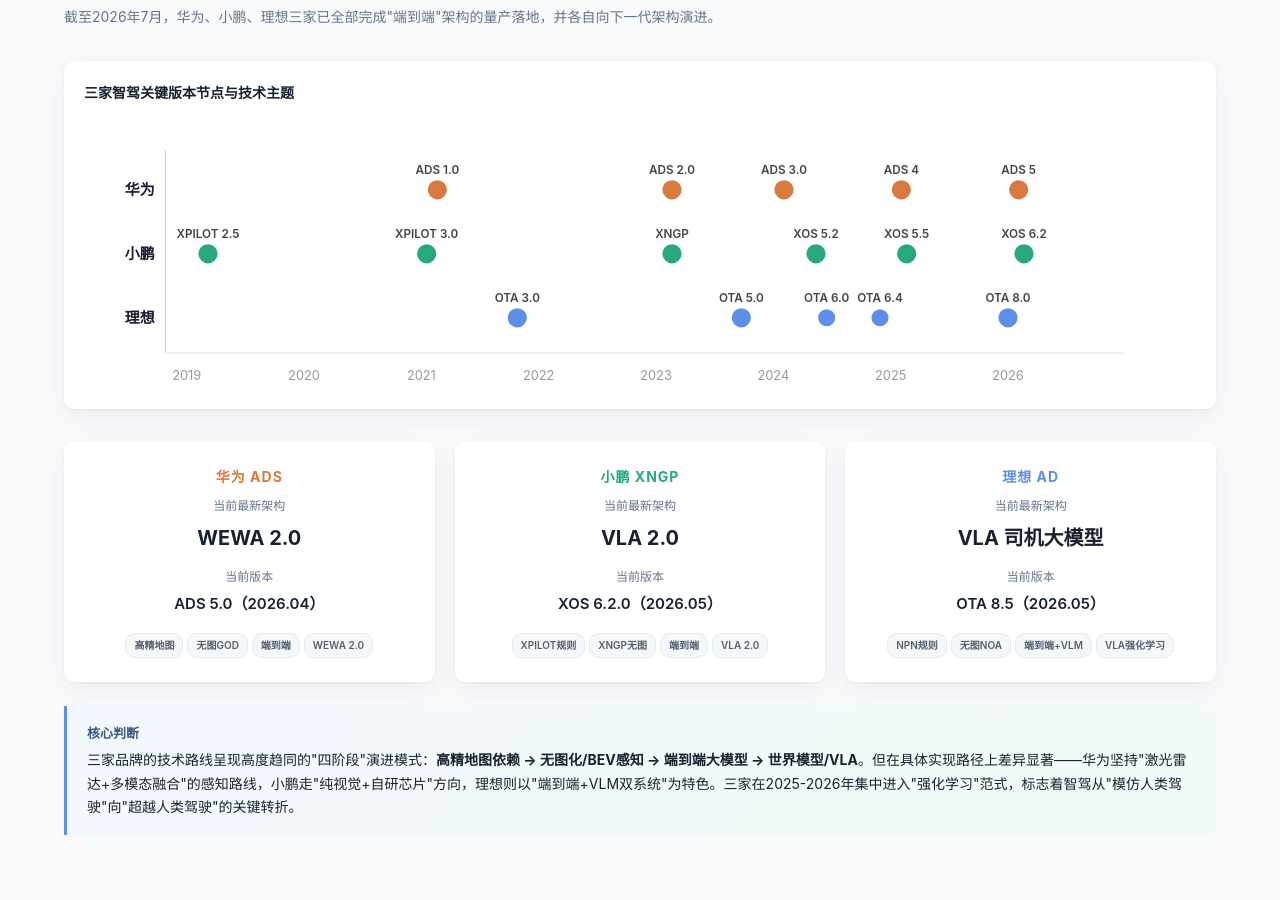
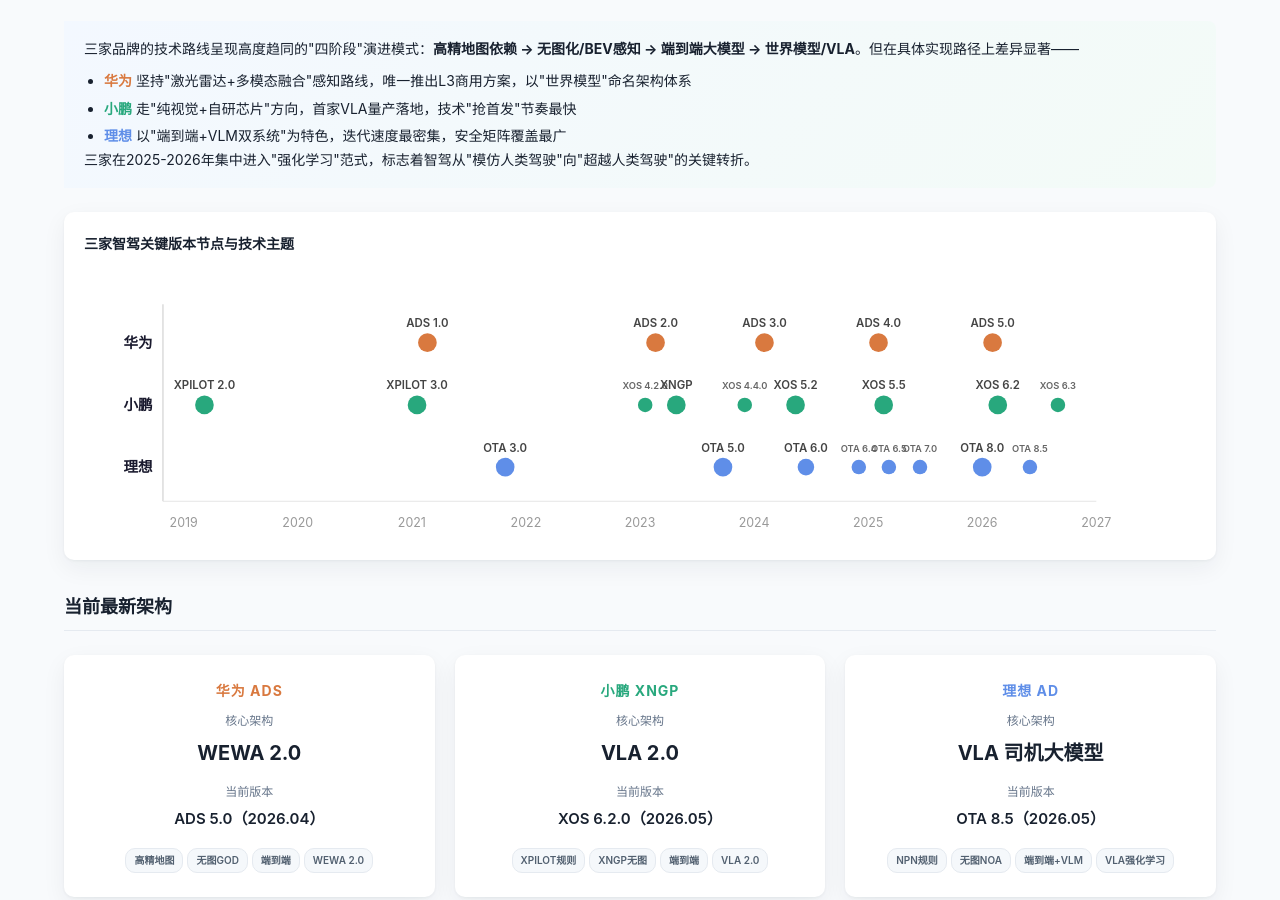
Before and after one commit to GY980/Qianli-Projects, a plain HTML site: page 智驾技术发展路线分析报告.html in a window 1280 px wide. Shown: the part 510-1410 px from the top of the page. Drawn offline with Linux system fonts and the light colour scheme.

Commit message:
2026-0720 更新智驾技术路线HTML

```diff
--- a/智驾技术发展路线分析报告.html
+++ b/智驾技术发展路线分析报告.html
@@ -295,12 +295,14 @@ footer { padding: 32px 0; text-align: center; font-size: 12px; color: var(--mute
 <section id="overview">
 <div class="container">
   <h2>三家智驾关键版本节点与技术主题</h2>
-  <p class="section-desc">截至2026年7月，华为、小鹏、理想三家已全部完成"端到端"架构的量产落地，并各自向下一代架构演进。</p>
+  <div class="insight" style="border-left:none;">
+    三家品牌的技术路线呈现高度趋同的"四阶段"演进模式：<strong>高精地图依赖 → 无图化/BEV感知 → 端到端大模型 → 世界模型/VLA</strong>。但在具体实现路径上差异显著——<ul style="margin:8px 0 0 20px;padding:0;"><li style="margin-bottom:4px;"><span style="color:var(--accent-hw);font-weight:700;">华为</span> 坚持"激光雷达+多模态融合"感知路线，唯一推出L3商用方案，以"世界模型"命名架构体系</li><li style="margin-bottom:4px;"><span style="color:var(--accent-xp);font-weight:700;">小鹏</span> 走"纯视觉+自研芯片"方向，首家VLA量产落地，技术"抢首发"节奏最快</li><li style="margin-bottom:0;"><span style="color:var(--accent-li);font-weight:700;">理想</span> 以"端到端+VLM双系统"为特色，迭代速度最密集，安全矩阵覆盖最广</li></ul>三家在2025-2026年集中进入"强化学习"范式，标志着智驾从"模仿人类驾驶"向"超越人类驾驶"的关键转折。
+  </div>
 
   <!-- ===== 关键版本时间轴 ===== -->
   <div class="timeline-chart">
     <div class="tc-title">三家智驾关键版本节点与技术主题</div>
-    <svg class="timeline-svg" viewBox="0 0 1050 260" role="img" aria-label="三大品牌关键版本时间轴">
+    <svg class="timeline-svg" viewBox="0 0 1080 260" role="img" aria-label="三大品牌关键版本时间轴">
       <!-- Y-axis line -->
       <line x1="80" y1="30" x2="80" y2="220" stroke="#ccc" stroke-width="1"/>
       <!-- Grid lines -->
@@ -315,6 +317,7 @@ footer { padding: 32px 0; text-align: center; font-size: 12px; color: var(--mute
         <text x="650" y="245">2024</text>
         <text x="760" y="245">2025</text>
         <text x="870" y="245">2026</text>
+        <text x="980" y="245">2027</text>
       </g>
       <!-- Brand labels -->
       <g font-size="14" font-weight="700" text-anchor="end" fill="#1a1a2e">
@@ -330,25 +333,31 @@ footer { padding: 32px 0; text-align: center; font-size: 12px; color: var(--mute
         <circle cx="555" cy="67" r="9"/>
         <text x="660" y="52" font-size="11" text-anchor="middle" fill="#444" font-weight="600">ADS 3.0</text>
         <circle cx="660" cy="67" r="9"/>
-        <text x="770" y="52" font-size="11" text-anchor="middle" fill="#444" font-weight="600">ADS 4</text>
+        <text x="770" y="52" font-size="11" text-anchor="middle" fill="#444" font-weight="600">ADS 4.0</text>
         <circle cx="770" cy="67" r="9"/>
-        <text x="880" y="52" font-size="11" text-anchor="middle" fill="#444" font-weight="600">ADS 5</text>
+        <text x="880" y="52" font-size="11" text-anchor="middle" fill="#444" font-weight="600">ADS 5.0</text>
         <circle cx="880" cy="67" r="9"/>
       </g>
       <!-- XPeng dots -->
       <g fill="var(--accent-xp)">
-        <text x="120" y="112" font-size="11" text-anchor="middle" fill="#444" font-weight="600">XPILOT 2.5</text>
+        <text x="120" y="112" font-size="11" text-anchor="middle" fill="#444" font-weight="600">XPILOT 2.0</text>
         <circle cx="120" cy="127" r="9"/>
         <text x="325" y="112" font-size="11" text-anchor="middle" fill="#444" font-weight="600">XPILOT 3.0</text>
         <circle cx="325" cy="127" r="9"/>
-        <text x="555" y="112" font-size="11" text-anchor="middle" fill="#444" font-weight="600">XNGP</text>
-        <circle cx="555" cy="127" r="9"/>
+        <text x="545" y="112" font-size="9" text-anchor="middle" fill="#666" font-weight="600">XOS 4.2.0</text>
+        <circle cx="545" cy="127" r="7"/>
+        <text x="575" y="112" font-size="11" text-anchor="middle" fill="#444" font-weight="600">XNGP</text>
+        <circle cx="575" cy="127" r="9"/>
+        <text x="641" y="112" font-size="9" text-anchor="middle" fill="#666" font-weight="600">XOS 4.4.0</text>
+        <circle cx="641" cy="127" r="7"/>
         <text x="690" y="112" font-size="11" text-anchor="middle" fill="#444" font-weight="600">XOS 5.2</text>
         <circle cx="690" cy="127" r="9"/>
         <text x="775" y="112" font-size="11" text-anchor="middle" fill="#444" font-weight="600">XOS 5.5</text>
         <circle cx="775" cy="127" r="9"/>
         <text x="885" y="112" font-size="11" text-anchor="middle" fill="#444" font-weight="600">XOS 6.2</text>
         <circle cx="885" cy="127" r="9"/>
+        <text x="943" y="112" font-size="9" text-anchor="middle" fill="#666" font-weight="600">XOS 6.3</text>
+        <circle cx="943" cy="127" r="7"/>
       </g>
       <!-- Li Auto dots -->
       <g fill="var(--accent-li)">
@@ -358,18 +367,25 @@ footer { padding: 32px 0; text-align: center; font-size: 12px; color: var(--mute
         <circle cx="620" cy="187" r="9"/>
         <text x="700" y="172" font-size="11" text-anchor="middle" fill="#444" font-weight="600">OTA 6.0</text>
         <circle cx="700" cy="187" r="8"/>
-        <text x="750" y="172" font-size="11" text-anchor="middle" fill="#444" font-weight="600">OTA 6.4</text>
-        <circle cx="750" cy="187" r="8"/>
+        <text x="751" y="172" font-size="9" text-anchor="middle" fill="#666" font-weight="600">OTA 6.4</text>
+        <circle cx="751" cy="187" r="7"/>
+        <text x="780" y="172" font-size="9" text-anchor="middle" fill="#666" font-weight="600">OTA 6.5</text>
+        <circle cx="780" cy="187" r="7"/>
+        <text x="810" y="172" font-size="9" text-anchor="middle" fill="#666" font-weight="600">OTA 7.0</text>
+        <circle cx="810" cy="187" r="7"/>
         <text x="870" y="172" font-size="11" text-anchor="middle" fill="#444" font-weight="600">OTA 8.0</text>
         <circle cx="870" cy="187" r="9"/>
+        <text x="916" y="172" font-size="9" text-anchor="middle" fill="#666" font-weight="600">OTA 8.5</text>
+        <circle cx="916" cy="187" r="7"/>
       </g>
     </svg>
   </div>
 
+  <h3 style="margin-top:0;">当前最新架构</h3>
   <div class="summary-grid">
     <div class="summary-card">
       <div class="brand-name" style="color: var(--accent-hw);">华为 ADS</div>
-      <div class="tech-label">当前最新架构</div>
+      <div class="tech-label">核心架构</div>
       <div class="tech-value">WEWA 2.0</div>
       <div class="tech-label" style="margin-top:12px;">当前版本</div>
       <div style="font-size:15px;font-weight:600;">ADS 5.0（2026.04）</div>
@@ -382,7 +398,7 @@ footer { padding: 32px 0; text-align: center; font-size: 12px; color: var(--mute
     </div>
     <div class="summary-card">
       <div class="brand-name" style="color: var(--accent-xp);">小鹏 XNGP</div>
-      <div class="tech-label">当前最新架构</div>
+      <div class="tech-label">核心架构</div>
       <div class="tech-value">VLA 2.0</div>
       <div class="tech-label" style="margin-top:12px;">当前版本</div>
       <div style="font-size:15px;font-weight:600;">XOS 6.2.0（2026.05）</div>
@@ -395,7 +411,7 @@ footer { padding: 32px 0; text-align: center; font-size: 12px; color: var(--mute
     </div>
     <div class="summary-card">
       <div class="brand-name" style="color: var(--accent-li);">理想 AD</div>
-      <div class="tech-label">当前最新架构</div>
+      <div class="tech-label">核心架构</div>
       <div class="tech-value">VLA 司机大模型</div>
       <div class="tech-label" style="margin-top:12px;">当前版本</div>
       <div style="font-size:15px;font-weight:600;">OTA 8.5（2026.05）</div>
@@ -408,10 +424,6 @@ footer { padding: 32px 0; text-align: center; font-size: 12px; color: var(--mute
     </div>
   </div>
 
-  <div class="insight">
-    <div class="insight-title">核心判断</div>
-    三家品牌的技术路线呈现高度趋同的"四阶段"演进模式：<strong>高精地图依赖 → 无图化/BEV感知 → 端到端大模型 → 世界模型/VLA</strong>。但在具体实现路径上差异显著——华为坚持"激光雷达+多模态融合"的感知路线，小鹏走"纯视觉+自研芯片"方向，理想则以"端到端+VLM双系统"为特色。三家在2025-2026年集中进入"强化学习"范式，标志着智驾从"模仿人类驾驶"向"超越人类驾驶"的关键转折。
-  </div>
 </div>
 </section>
 
@@ -560,8 +572,9 @@ footer { padding: 32px 0; text-align: center; font-size: 12px; color: var(--mute
       <div class="s-node">
         <div class="s-dot"></div>
         <div class="s-card">
-          <div class="sc-ver">XPILOT 2.0/2.5</div>
+          <div class="sc-ver">XPILOT 2.0</div>
           <div class="sc-time">2018-2019</div>
+          <div class="sc-focus">ACC/LCC 基础L2 + 超级自动泊车</div>
           <div class="sc-body">
             <strong>行车：</strong>ACC/LCC/ALC基础L2<br>
             <strong>泊车：</strong>"超级自动泊车"
@@ -905,14 +918,14 @@ footer { padding: 32px 0; text-align: center; font-size: 12px; color: var(--mute
   <div class="predict-grid">
     <div class="predict-card">
       <h4><span class="brand-dot" style="background:var(--accent-hw);"></span> 华为 ADS 后续路径</h4>
-      <p><strong>行车：</strong>高速L3已落地，预计2026下半年扩展至城市快速路；城区NCA场景覆盖度将持续提升，向城区L4方向推进。</p>
+      <p><strong>行车：</strong>高速L3已落地，预计2026下半年扩展至城市快速路；城区NCA场景覆盖度将持续提升。</p>
       <p><strong>泊车：</strong>代客充电已量产，预计进一步整合"充电+泊车"一体化方案，实现从车位直达充电桩的全自动流程。</p>
       <p><strong>安全：</strong>CAS 5.0已覆盖全时域，下一步可能引入"车-路-云"协同安全，结合V2X实现超视距预警。</p>
-      <p><strong>架构：</strong>WEWA 2.0 MoE架构稳定后，预计2027年升级至ADS 6.0，激光雷达可能升级至千线级。</p>
+      <p><strong>架构：</strong>WEWA 2.0 MoE架构稳定后，预计2027年升级至ADS 6.0，激光雷达分辨率有望进一步提升。</p>
     </div>
     <div class="predict-card">
       <h4><span class="brand-dot" style="background:var(--accent-xp);"></span> 小鹏 XNGP 后续路径</h4>
-      <p><strong>行车：</strong>2026.08推送VLA 2.3，覆盖乡村窄路/集市混行等极限场景；预计年底VLA 3.0实现全域无图端到端，跳过L3直接面向L4。</p>
+      <p><strong>行车：</strong>2026.08推送VLA 2.3，覆盖乡村窄路/集市混行等极限场景；预计年底VLA 3.0实现全域无图端到端，持续提升城区复杂场景下的通行能力。</p>
       <p><strong>泊车：</strong>记忆泊车路线已达1.2km，预计进一步扩展为"无限距离"记忆路线，实现园区→地库→车位全程无人化泊车。</p>
       <p><strong>安全：</strong>AES已量产，预计补齐后向安全（类似理想R-AEB），形成前/侧/后全向主动安全矩阵。</p>
       <p><strong>架构：</strong>自研图灵芯片已获大众集团采购，2026-2027年Robotaxi试运营（4颗图灵芯片/3000 TOPS/纯视觉），从乘用车智驾向L4无人驾驶延伸。</p>
```
